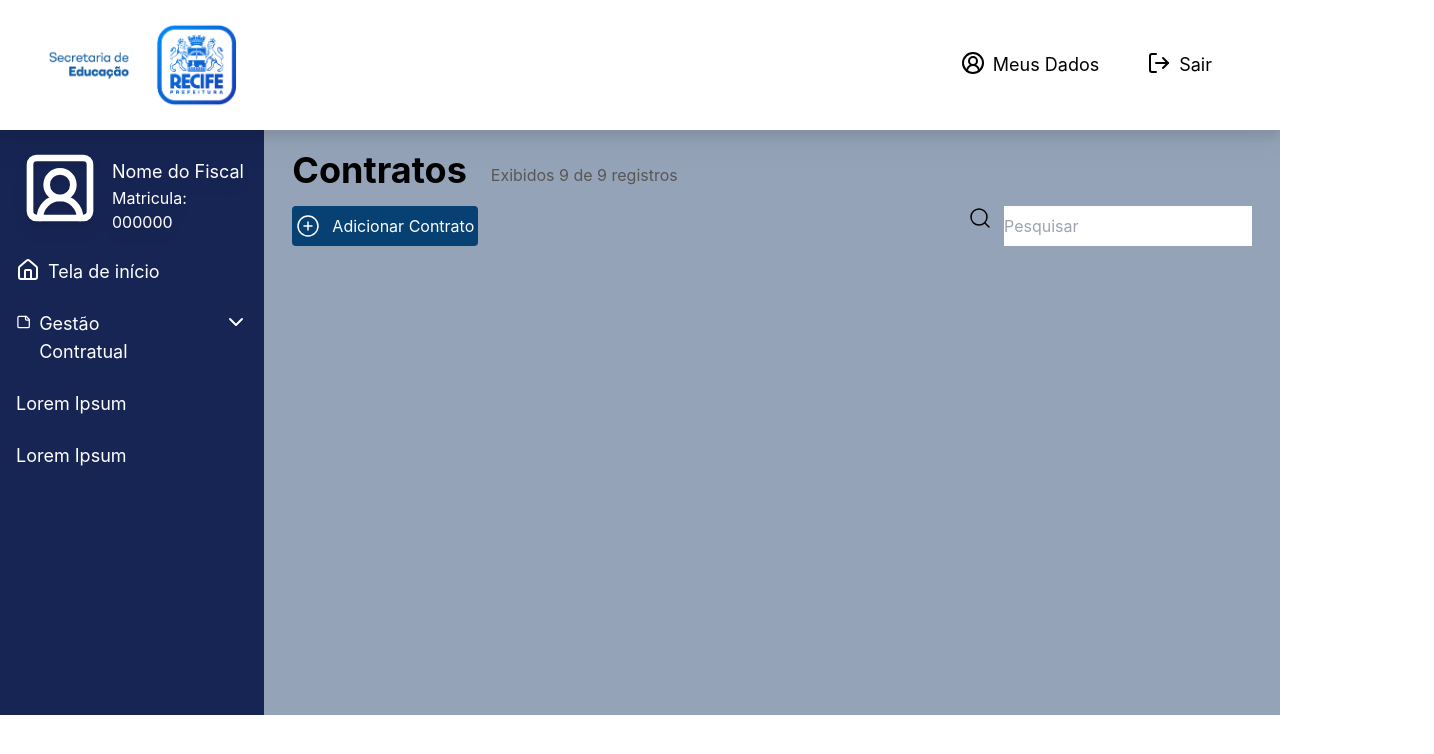
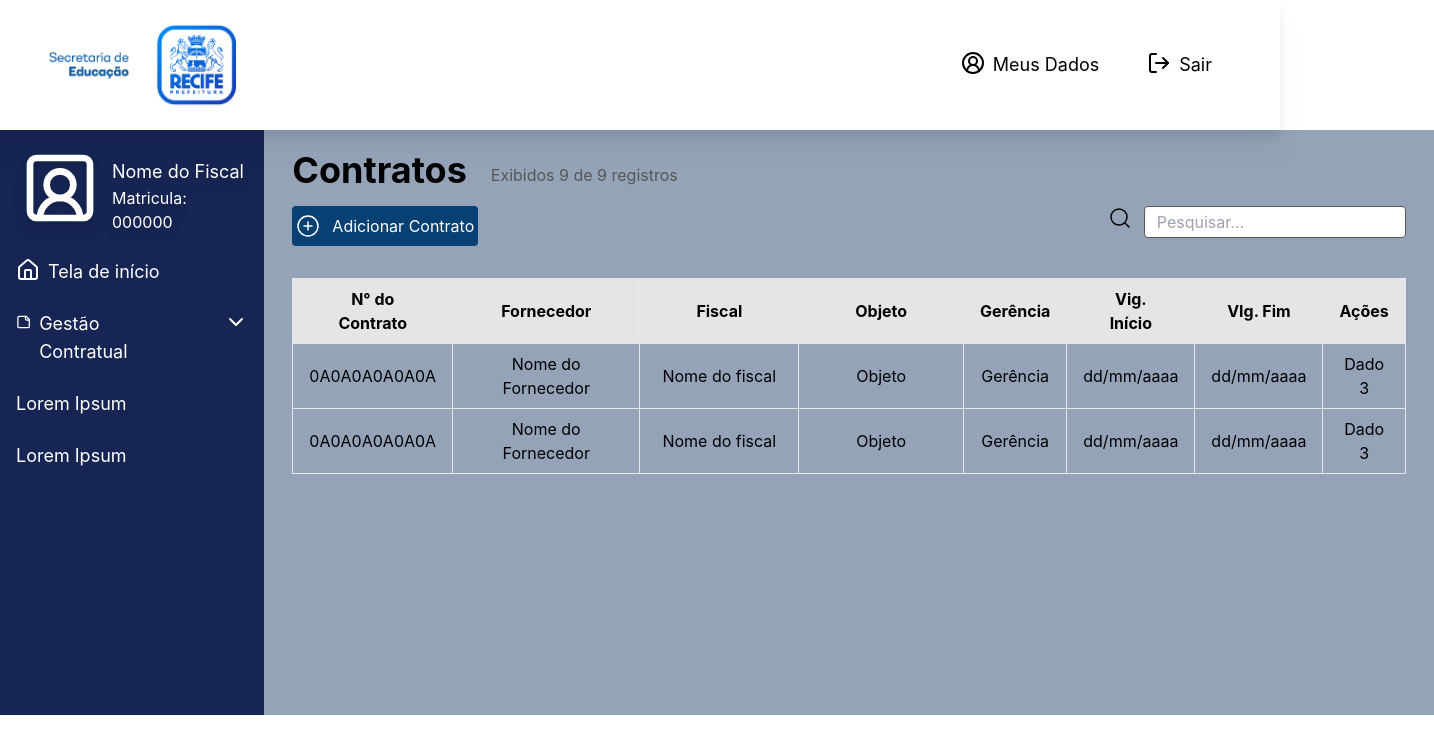
Before and after one commit to CaioSchmidt10/Residencia-SDE, a React (Create React App) app: page /Contrato in a window 1280 px wide. Shown: the top 754 px of the page, 1434 px wide, since content can reach past the window. Built offline with nearby package versions, Linux system fonts and the light colour scheme.

Commit message:
Alterações tela contrato e Routes

```diff
--- a/src/components/cadastro-contrato.jsx
+++ b/src/components/cadastro-contrato.jsx
@@ -1,15 +1,11 @@
-import {CircleUserRound} from 'lucide-react';
-import {LogOut} from 'lucide-react';
-import {SquareUserRound} from 'lucide-react';
-import {Home} from 'lucide-react';
-import {StickyNote} from 'lucide-react';
-import {ChevronDown} from 'lucide-react';
+import {CircleUserRound, ChevronDown, StickyNote, Home, SquareUserRound, LogOut} from 'lucide-react';
 import { useNavigate } from 'react-router-dom';
 
 export default function CadastroContrato() {
 
   const navigate = useNavigate();
   const trocarTelaSair = () => navigate("/LoginUsuario")
+  const trocarTelaCancelar = () => navigate("/Contrato")
 
   return (
   <div className="font-Inter">
@@ -79,7 +75,7 @@ export default function CadastroContrato() {
           </button>
         </div>
         <div className="bg-[#D9D9D9] rounded-b-lg border border-black px-10 py-4">
-          <div className="flex flex-row gap-44">
+          <div className="flex flex-row justify-between ">
             <div className="grid grid-cols-2 gap-x-16 gap-y-2">
               <div>
                 <p className="font-bold text-sm ml-2">Número do contrato *</p>
@@ -156,7 +152,7 @@ export default function CadastroContrato() {
               <input type='textarea' className="border border-slate-700 rounded-lg px-5 py-2 w-[500px]"></input>
             </div>
 
-            <div className="pr-3">
+            <div>
               <p className="font-bold text-sm ml-2">Telefone do Fiscal *</p>
               <input type='textarea' className="border border-slate-700 rounded px-5 py-2"></input>
             </div>
@@ -164,7 +160,11 @@ export default function CadastroContrato() {
         </div>
 
         <div className="flex flex-row justify-end gap-5 pt-4">
-          <button className="bg-[#878787] hover:bg-gray-600 text-white py-3 px-5 rounded-lg font-bold">Cancelar</button>
+          <button
+          onClick={trocarTelaCancelar}
+          className="bg-[#878787] hover:bg-gray-600 text-white py-3 px-5 rounded-lg font-bold">
+            Cancelar
+          </button>
           <button className="bg-[#074173] hover:bg-blue-900 text-white py-3 px-5 rounded-lg font-bold">Próximo</button>
         </div>
       </div>
--- a/src/components/cadastro-usuario.jsx
+++ b/src/components/cadastro-usuario.jsx
@@ -59,7 +59,7 @@ export default function CadastroUsuario() {
         </div>
       </div>
 
-      <div className="bg-white w-3/4 rounded-sm flex justify-between items-center drop-shadow-lg mb-5 px-20 pb-5">
+      <div className="bg-white w-3/4 rounded-sm flex justify-between items-center drop-shadow-lg mb-5 px-20 pb-[44px]">
         <button
         onClick={trocarTelaLogin}
         className="text-[#074173] text-lg hover:text-[#022c4f]">
--- a/src/components/contrato.jsx
+++ b/src/components/contrato.jsx
@@ -1,11 +1,5 @@
-import {CircleUserRound} from 'lucide-react';
-import {LogOut} from 'lucide-react';
-import {SquareUserRound} from 'lucide-react';
-import {Home} from 'lucide-react';
-import {StickyNote} from 'lucide-react';
-import {ChevronDown} from 'lucide-react';
-import {CirclePlus} from 'lucide-react';
-import {Search} from 'lucide-react';
+import {CircleUserRound, Search, CirclePlus, ChevronDown, StickyNote, Home, SquareUserRound, LogOut} from 'lucide-react';
+
 import { useNavigate } from 'react-router-dom';
 
 export default function Contrato() {
@@ -38,7 +32,7 @@ export default function Contrato() {
     </header>
 
     <div className="flex">
-      <div className="w-[330px] h-[36.55rem] bg-blue-950 text-white">
+      <div className="w-[29%] h-[36.55rem] bg-blue-950 text-white">
         <div className="flex flex-row gap-3 px-5 py-3 drop-shadow-lg">
           <button>
             <SquareUserRound  size={80}/>
@@ -71,7 +65,7 @@ export default function Contrato() {
         </div>
       </div>
 
-      <div className="flex-grown bg-slate-400 px-7 py-5 w-full">
+      <div className=" bg-slate-400 px-7 py-5 w-screen">
         <div className="flex flex-row gap-6">
           <h1 className="text-start font-bold text-4xl pb-4">Contratos</h1>
           <p className="text-[#575757] mt-[13px]">Exibidos 9 de 9 registros</p>
@@ -87,8 +81,47 @@ export default function Contrato() {
           </div>
           <div className="flex flex-row gap-3">
             <Search strokeWidth={1.5} />
-            <input type='textarea' placeholder='Pesquisar'></input>
+            <input type='textarea' placeholder='Pesquisar...' className="rounded mb-2 pl-3 border border-[#575757] text-[#575757]"></input>
           </div>
+        </div>
+
+        <div class="overflow-x-auto py-8">
+          <table class="table-auto border-collapse border ">
+            <thead className="bg-[#E5E5E5] border border-blue-500">
+              <tr>
+                <th class="border px-6 py-2">N° do Contrato</th>
+                <th class="border px-12 py-2">Fornecedor</th>
+                <th class="border px-14 py-2">Fiscal</th>
+                <th class="border px-14 py-2">Objeto</th>
+                <th class="border px-4 py-2">Gerência</th>
+                <th class="border px-7 py-2">Vig. Início</th>
+                <th class="border px-7 py-2">VIg. Fim</th>
+                <th class="border px-4 py-2">Ações</th>
+              </tr>
+            </thead>
+            <tbody className="text-center">
+              <tr>
+                <td class="border px-4 py-2">0A0A0A0A0A0A</td>
+                <td class="border px-4 py-2">Nome do Fornecedor</td>
+                <td class="border px-4 py-2">Nome do fiscal</td>
+                <td class="border px-4 py-2">Objeto</td>
+                <td class="border px-4 py-2">Gerência</td>
+                <td class="border px-4 py-2">dd/mm/aaaa</td>
+                <td class="border px-4 py-2">dd/mm/aaaa</td>
+                <td class="border px-4 py-2">Dado 3</td>
+              </tr>
+              <tr>
+                <td class="border px-4 py-2">0A0A0A0A0A0A</td>
+                <td class="border px-4 py-2">Nome do Fornecedor</td>
+                <td class="border px-4 py-2">Nome do fiscal</td>
+                <td class="border px-4 py-2">Objeto</td>
+                <td class="border px-4 py-2">Gerência</td>
+                <td class="border px-4 py-2">dd/mm/aaaa</td>
+                <td class="border px-4 py-2">dd/mm/aaaa</td>
+                <td class="border px-4 py-2">Dado 3</td>
+              </tr>
+            </tbody>
+          </table>
         </div>
       </div>
     </div>
--- a/src/components/tela-principal.jsx
+++ b/src/components/tela-principal.jsx
@@ -1,15 +1,11 @@
-import {CircleUserRound} from 'lucide-react';
-import {LogOut} from 'lucide-react';
-import {SquareUserRound} from 'lucide-react';
-import {Home} from 'lucide-react';
-import {StickyNote} from 'lucide-react';
-import {ChevronDown} from 'lucide-react';
+import {CircleUserRound, ChevronDown, StickyNote, Home, SquareUserRound, LogOut} from 'lucide-react';
 import { useNavigate } from 'react-router-dom';
 
 export default function TelaPrincipal() {
 
   const navigate = useNavigate();
   const trocarTelaSair = () => navigate("/LoginUsuario")
+  const trocarTelaContrato = () => navigate("/Contrato")
 
   return (
   <div className="font-Inter">
@@ -84,7 +80,9 @@ export default function TelaPrincipal() {
               </div>
             </div>
             <div className="bg-black bg-opacity-25 rounded-lg hover:bg-opacity-50">
-              <button className="w-full text-white py-2">Ver Contratos</button>
+              <button
+              onClick={trocarTelaContrato}
+              className="w-full text-white py-2">Ver Contratos</button>
             </div>
           </div>
 
```
Also changed, not shown: 1 other file (tests, documents, lock files or other folders).
